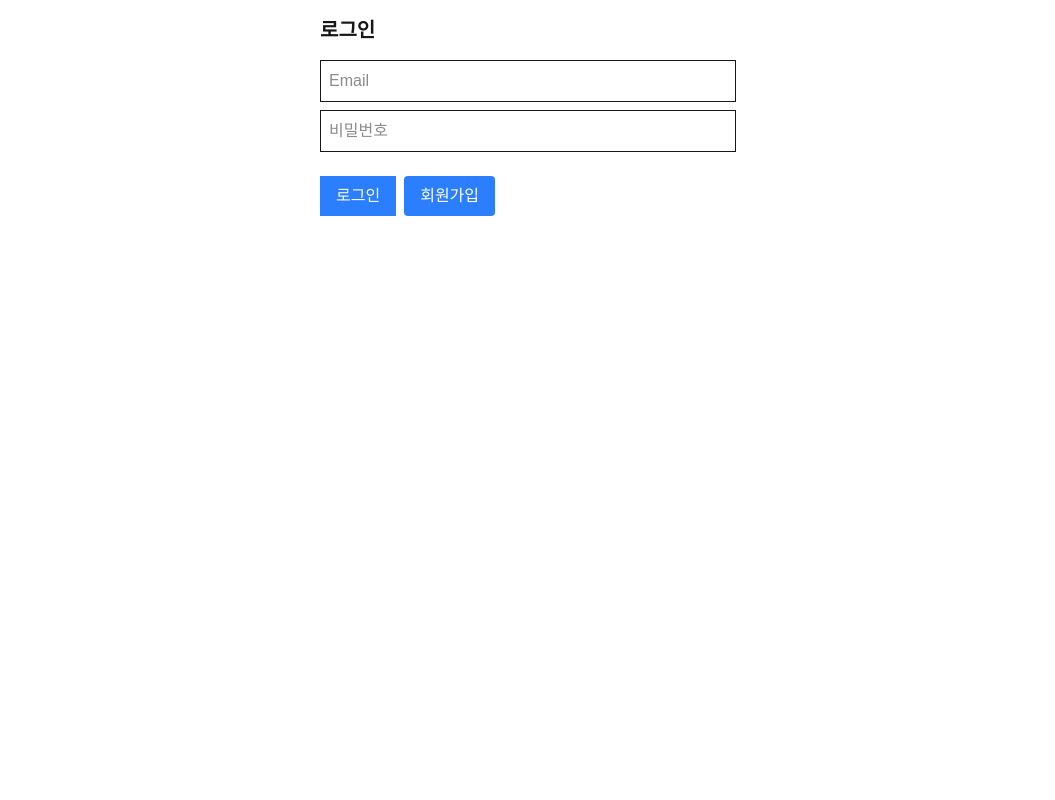
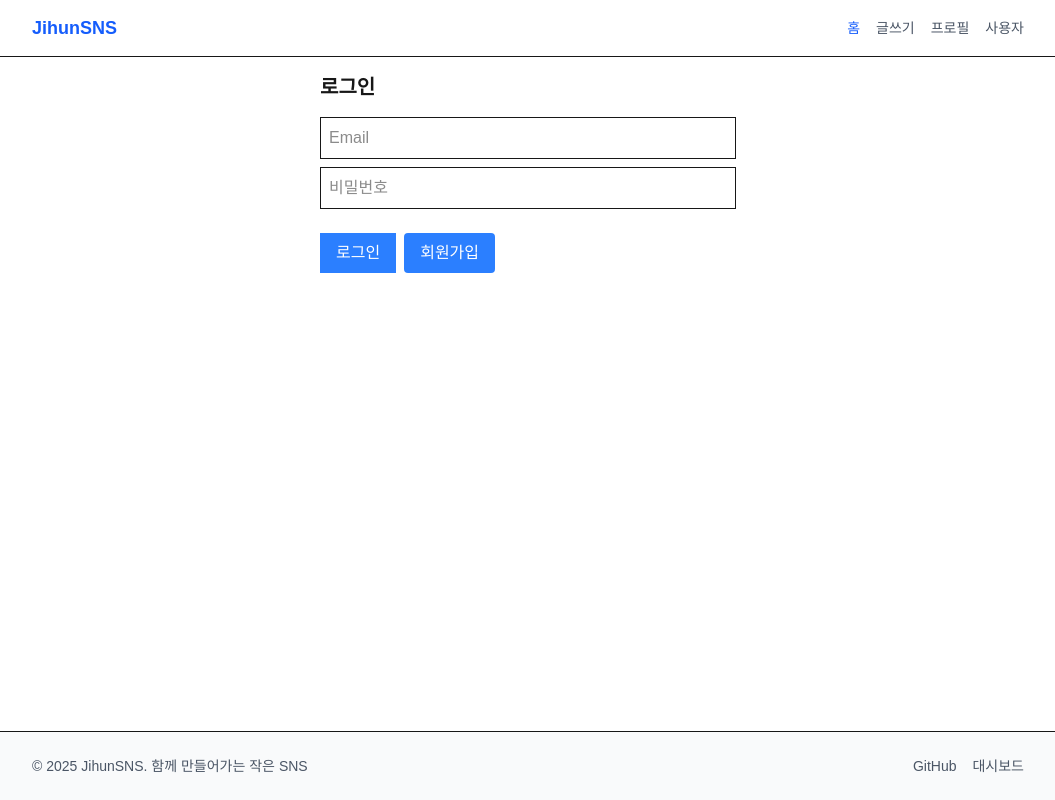
Before and after one commit to Jihun22/jihunsns, a Next.js app: page / in a window 1280 px wide. Shown: the whole page, without its empty margins (112-1167 px from the left). Built offline with nearby package versions, Linux system fonts and the light colour scheme.

Commit message:
feat: 푸터, 헤더 추가

```diff
--- a/src/app/layout.tsx
+++ b/src/app/layout.tsx
@@ -2,6 +2,8 @@ import type { Metadata } from "next";
 import { Geist, Geist_Mono } from "next/font/google";
 import "./globals.css";
 import Providers from "@/components/Providers"; // ✅ 새로 만든 컴포넌트 import
+import SiteHeader from "@/components/SiteHeader";
+import SiteFooter from "@/components/SiteFooter";
 
 const geistSans = Geist({
   variable: "--font-geist-sans",
@@ -22,7 +24,13 @@ export default function RootLayout({ children }: Readonly<{ children: React.Reac
   return (
     <html lang="ko">
       <body className={`${geistSans.variable} ${geistMono.variable} antialiased`}>
-        <Providers>{children}</Providers>
+        <Providers>
+          <div className="flex min-h-screen flex-col">
+            <SiteHeader />
+            <main className="flex-1">{children}</main>
+            <SiteFooter />
+          </div>
+        </Providers>
       </body>
     </html>
   );
--- /dev/null
+++ b/src/components/SiteFooter.tsx
@@ -0,0 +1,21 @@
+import Link from "next/link";
+
+export default function SiteFooter() {
+  const year = new Date().getFullYear();
+
+  return (
+    <footer className="border-t bg-gray-50">
+      <div className="mx-auto flex max-w-5xl flex-col gap-2 px-4 py-6 text-sm text-gray-600 sm:flex-row sm:items-center sm:justify-between">
+        <p>© {year} JihunSNS. 함께 만들어가는 작은 SNS</p>
+        <div className="flex items-center gap-4">
+          <Link href="https://github.com/Jihun22/jihunsns" className="hover:text-blue-600" target="_blank">
+            GitHub
+          </Link>
+          <Link href="/protected" className="hover:text-blue-600">
+            대시보드
+          </Link>
+        </div>
+      </div>
+    </footer>
+  );
+}
--- /dev/null
+++ b/src/components/SiteHeader.tsx
@@ -0,0 +1,39 @@
+"use client";
+
+import Link from "next/link";
+import { usePathname } from "next/navigation";
+
+const navItems = [
+  { href: "/", label: "홈" },
+  { href: "/create-post", label: "글쓰기" },
+  { href: "/profile", label: "프로필" },
+  { href: "/users", label: "사용자" },
+];
+
+export default function SiteHeader() {
+  const pathname = usePathname();
+
+  return (
+    <header className="sticky top-0 z-50 border-b bg-white/80 backdrop-blur">
+      <div className="mx-auto flex h-14 max-w-5xl items-center justify-between px-4">
+        <Link href="/" className="text-lg font-semibold text-blue-600">
+          JihunSNS
+        </Link>
+        <nav className="flex items-center gap-4 text-sm font-medium text-gray-600">
+          {navItems.map(({ href, label }) => {
+            const isActive = pathname === href;
+            return (
+              <Link
+                key={href}
+                href={href}
+                className={`transition-colors ${isActive ? "text-blue-600" : "hover:text-blue-500"}`}
+              >
+                {label}
+              </Link>
+            );
+          })}
+        </nav>
+      </div>
+    </header>
+  );
+}
```
